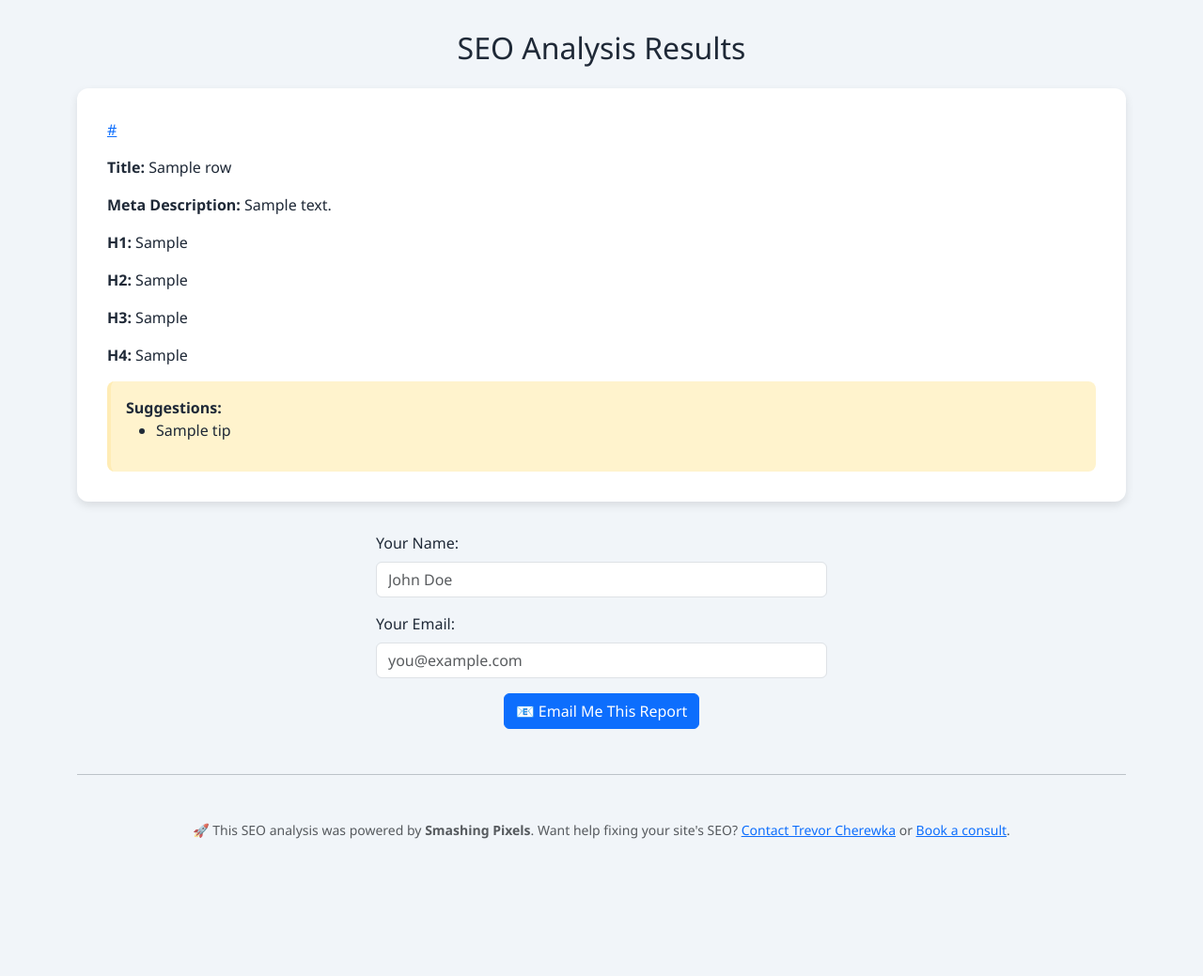
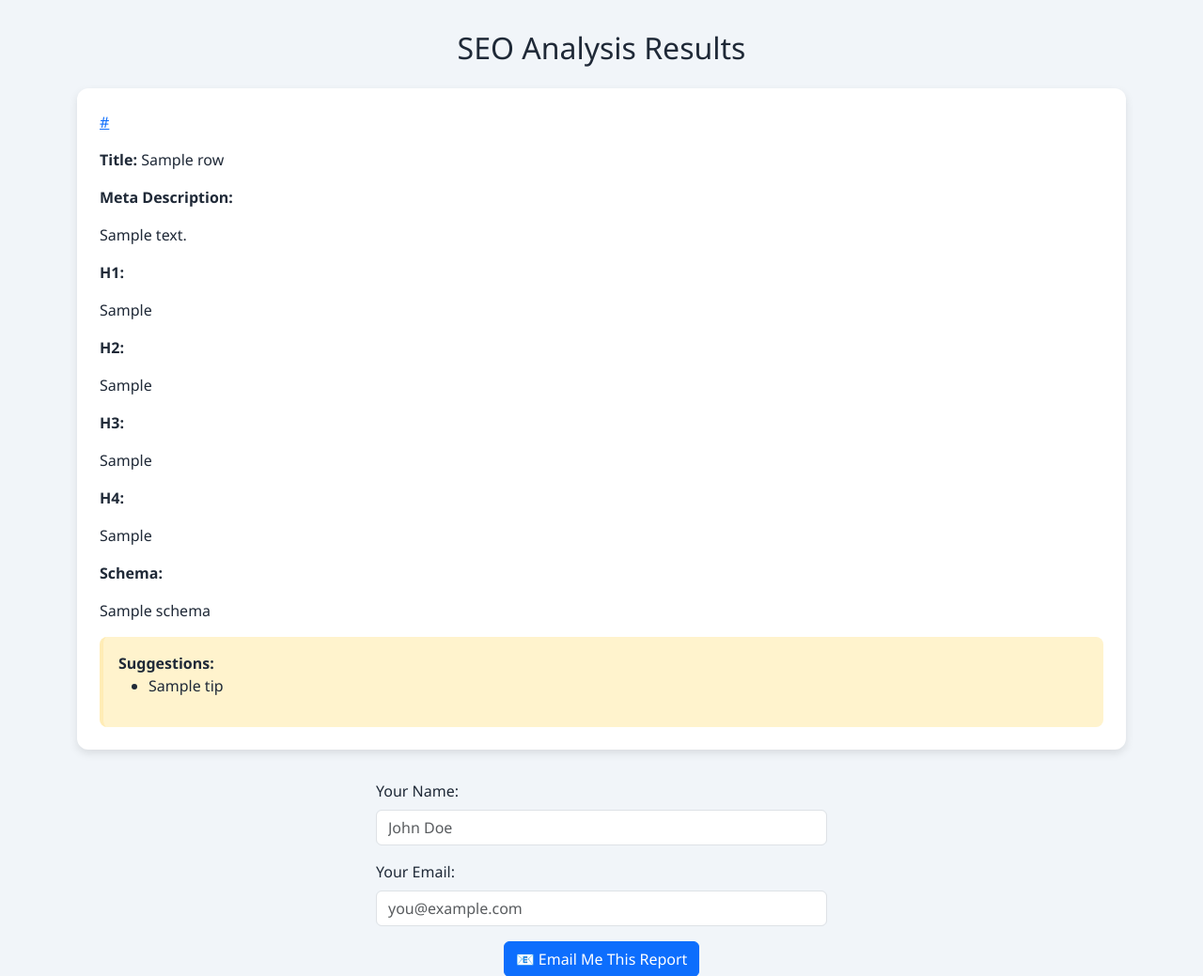
Before and after one commit to SmashingPixelsTools/seo-webscraper, a Flask app: template templates/results.html in a window 1280 px wide. Shown: the top 1039 px of the page at 94% size. Before the commit the page ends 893 px from the top, so only its background shows below. Run offline with Flask 3, Linux system fonts and the light colour scheme; the template is opened without the code that fills it: most values are stand-ins (such as "Sample title", 1, 10 or a date in 2020).

Commit message:
Add files via upload

```diff
--- a/templates/results.html
+++ b/templates/results.html
@@ -1,8 +1,9 @@
+
 <!DOCTYPE html>
 <html lang="en">
 <head>
   <meta charset="UTF-8">
-  <title>SEO Results</title>
+  <title>SEO Analysis Results</title>
   <link href="https://cdn.jsdelivr.net/npm/bootstrap@5.3.0/dist/css/bootstrap.min.css" rel="stylesheet">
   <style>
     body {
@@ -12,7 +13,7 @@
     .result-card {
       background: #fff; border-radius: 0.75rem;
       box-shadow: 0 4px 10px rgba(0,0,0,0.1);
-      padding: 2rem; margin-bottom: 2rem;
+      padding: 1.5rem; margin-bottom: 2rem;
     }
     .suggestions {
       background: #fff3cd; border-left: 4px solid #ffecb5;
@@ -21,7 +22,29 @@
     .form-footer {
       max-width: 480px; margin: 2rem auto;
     }
+    .trunc {
+      overflow: hidden;
+      max-height: 7.5em;
+      position: relative;
+    }
+    .trunc.expanded {
+      max-height: none;
+    }
+    .show-more {
+      display: block;
+      margin-top: 0.5rem;
+      color: #2563eb;
+      cursor: pointer;
+      font-size: 0.9rem;
+    }
   </style>
+  <script>
+    function toggleExpand(btn) {
+      const block = btn.previousElementSibling;
+      block.classList.toggle('expanded');
+      btn.innerText = block.classList.contains('expanded') ? 'Show less' : 'Show more';
+    }
+  </script>
 </head>
 <body>
   <div class="container">
@@ -30,11 +53,42 @@
     <div class="result-card">
       <p><a href="{{ row.url }}" target="_blank">{{ row.url }}</a></p>
       <p><strong>Title:</strong> {{ row.title }}</p>
-      <p><strong>Meta Description:</strong> {{ row.meta_description }}</p>
-      <p><strong>H1:</strong> {{ row.h1 }}</p>
-      <p><strong>H2:</strong> {{ row.h2 }}</p>
-      <p><strong>H3:</strong> {{ row.h3 }}</p>
-      <p><strong>H4:</strong> {{ row.h4 }}</p>
+      <p><strong>Meta Description:</strong>
+        <div class="trunc">{{ row.meta_description }}</div>
+        {% if row.meta_description|length > 200 %}
+        <span class="show-more" onclick="toggleExpand(this)">Show more</span>
+        {% endif %}
+      </p>
+      <p><strong>H1:</strong>
+        <div class="trunc">{{ row.h1 }}</div>
+        {% if row.h1|length > 200 %}
+        <span class="show-more" onclick="toggleExpand(this)">Show more</span>
+        {% endif %}
+      </p>
+      <p><strong>H2:</strong>
+        <div class="trunc">{{ row.h2 }}</div>
+        {% if row.h2|length > 200 %}
+        <span class="show-more" onclick="toggleExpand(this)">Show more</span>
+        {% endif %}
+      </p>
+      <p><strong>H3:</strong>
+        <div class="trunc">{{ row.h3 }}</div>
+        {% if row.h3|length > 200 %}
+        <span class="show-more" onclick="toggleExpand(this)">Show more</span>
+        {% endif %}
+      </p>
+      <p><strong>H4:</strong>
+        <div class="trunc">{{ row.h4 }}</div>
+        {% if row.h4|length > 200 %}
+        <span class="show-more" onclick="toggleExpand(this)">Show more</span>
+        {% endif %}
+      </p>
+      <p><strong>Schema:</strong>
+        <div class="trunc">{{ row.schema or "N/A" }}</div>
+        {% if row.schema and row.schema|length > 200 %}
+        <span class="show-more" onclick="toggleExpand(this)">Show more</span>
+        {% endif %}
+      </p>
       {% if row.suggestions %}
       <div class="suggestions mt-3">
         <strong>Suggestions:</strong>
```
